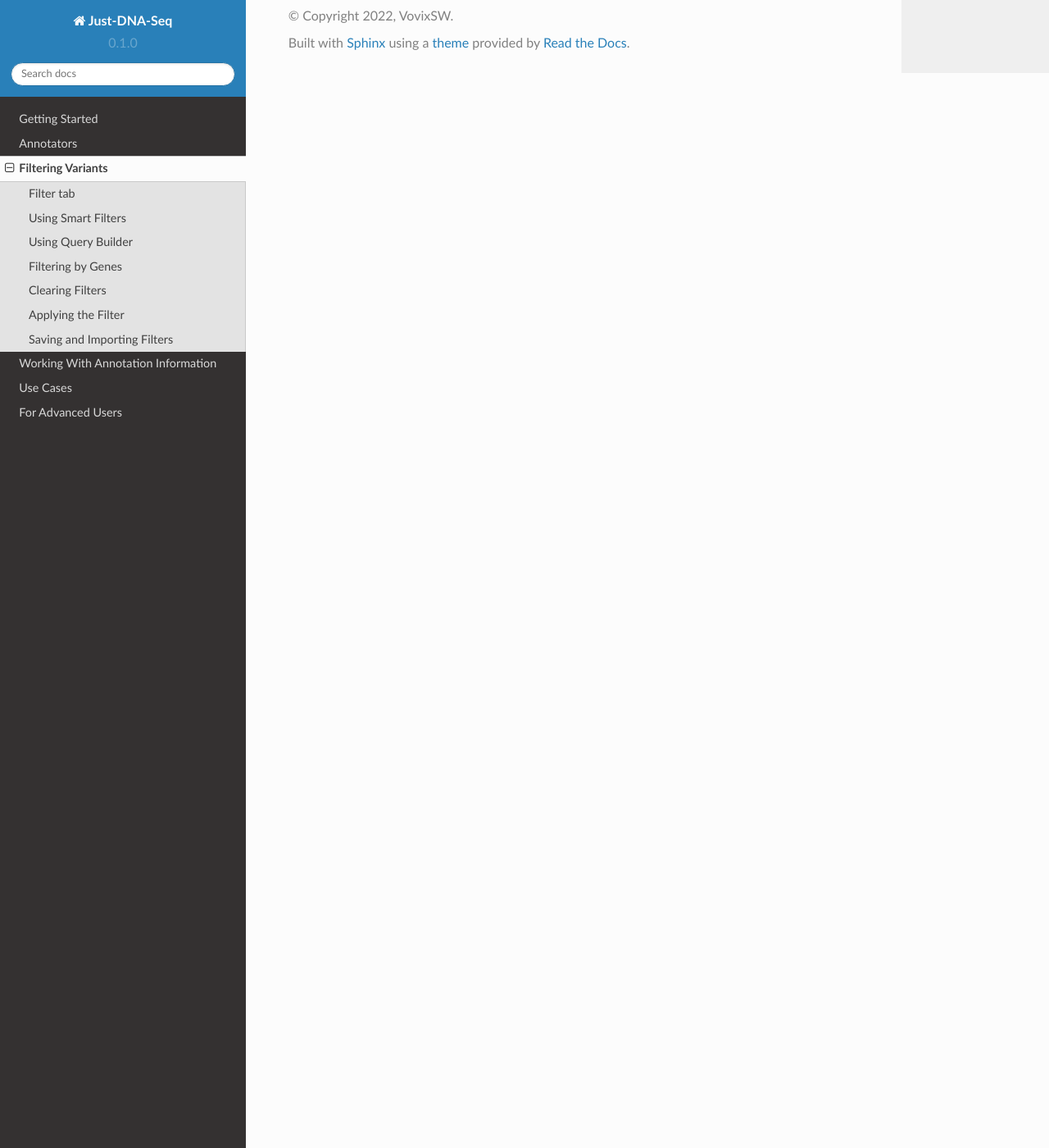
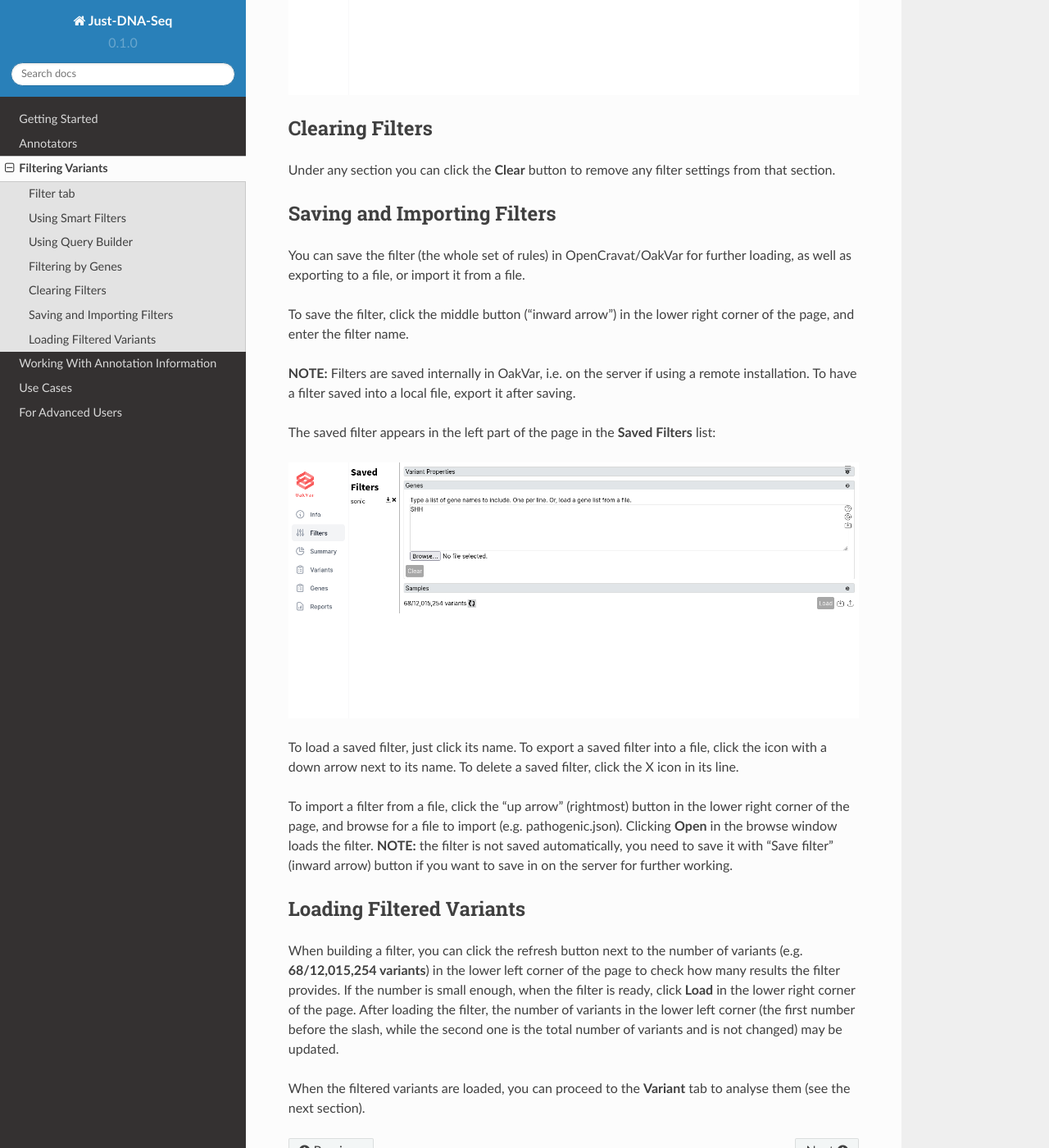
Before and after one commit to dna-seq/just-dna-seq, a Sphinx documentation site: the page built from docs/source/filters.rst, in a window 1280 px wide and 1400 px high, scrolled down 3124 px. Shown: the whole window at 82% size. Built offline with Sphinx 7.4.7 and the Read the Docs theme 2.0.0, drawn with Linux system fonts in a browser that asks for light colours; some of the changed text lies outside the part shown.

Commit message:
Update filters.rst

```diff
--- a/docs/source/filters.rst
+++ b/docs/source/filters.rst
@@ -6,13 +6,16 @@
 Filter tab
 ----------
 
-Select the **Filter** tab in the Result Viewer. There are sections where you can filter the variants:
+Select the **Filter** page in the Result Viewer. There are sections where you can filter the variants:
 
 • *Variant Properties*, with **Smart Filters** and **Query Builder** tabs
 
 • *Genes*, where you can type in any particular gene names
 
 • *Samples*, which is used mainly for oncological purposes and is not used in Just-DNA-Seq.
+
+.. image:: filters.png
+  :alt: Filter page
 
 Using Smart Filters
 -------------------
@@ -46,6 +49,9 @@
 
 Click **+** to add a rule. A line of boxes will appear:
 
+.. image:: query-builder-add.png
+  :alt: Adding a rule in Query Builder
+
 The first drop-down box is the source to which the rule will apply. For example: Variant Annotation, ClinVar, PharmGKB etc.
 The second drop-down box allow to select an item in the source to apply the rule. E.g. UID, Chrom, Position, Gene etc.
 The following switch "not", greyed out (inactive) by default, allows to select if the following condition should apply or should not apply. For the latter, click the word "not", and it will become black (active). To remove "not" from the condition, just click it again, and it will be greyed out.
@@ -75,28 +81,37 @@
 
 Switch to **Genes** section and enter any particular gene names, one per line. Also you can load them from a file by clicking **Browse...**
 
+.. image:: filter-genes.png
+  :alt: Filtering by genes
+
 Clearing Filters
 ----------------
 
 Under any section you can click the **Clear** button to remove any filter settings from that section.
-
-Applying the Filter
--------------------
-
-When you finish building the filter, click **Apply Filter** in the lower right corner of the page. The number of variants in the lower left corner (the first number before the slash, while the second one is the total number of variants and is not changed) should now become smaller. These numbers also appear in the **FILTER** tab header, making it e.g. **FILTER 22/4,727,413**. If the number is small enough, you can switch to the **VARIANT** tab, or make the filter more strict to reduce the number.
 
 Saving and Importing Filters
 ----------------------------
 
 You can save the filter (the whole set of rules) in OpenCravat/OakVar for further loading, as well as exporting to a file, or import it from a file.
 
-To save the filter, click the floppy disk icon in the lower right corner of the page, and enter the name.
+To save the filter, click the middle button ("inward arrow") in the lower right corner of the page, and enter the filter name.
 
-**NOTE:** Filters are saved internally in OpenCravat/OakVar, i.e. on the server if using a remote installation. To have a filter saved into a local file, export it after saving.
+**NOTE:** Filters are saved internally in OakVar, i.e. on the server if using a remote installation. To have a filter saved into a local file, export it after saving.
 
-The saved filter appears in the left part of the page in the **Saved Filters** list.
+The saved filter appears in the left part of the page in the **Saved Filters** list:
+
+.. image:: filter-saved.png
+  :alt: Saved filters
+
 To load a saved filter, just click its name.
 To export a saved filter into a file, click the icon with a down arrow next to its name.
 To delete a saved filter, click the X icon in its line.
 
-To import a filter from a file, click the "up error" (rightmost) button in the lower right corner of the page, and browse for a file to import (e.g. pathogenic.json). Clicking **Open** in the browse window loads the filter. **NOTE:** the filter is not saved automatically, you need to save it with "Save filter" (floppy) icon if you want to save in on the server for further working.
+To import a filter from a file, click the "up arrow" (rightmost) button in the lower right corner of the page, and browse for a file to import (e.g. pathogenic.json). Clicking **Open** in the browse window loads the filter. **NOTE:** the filter is not saved automatically, you need to save it with "Save filter" (inward arrow) button if you want to save in on the server for further working.
+
+Loading Filtered Variants
+-------------------------
+
+When building a filter, you can click the refresh button next to the number of variants (e.g. **68/12,015,254 variants**) in the lower left corner of the page to check how many results the filter provides. If the number is small enough, when the filter is ready, click **Load** in the lower right corner of the page. After loading the filter, the number of variants in the lower left corner (the first number before the slash, while the second one is the total number of variants and is not changed) may be updated.
+
+When the filtered variants are loaded, you can proceed to the **Variant** tab to analyse them (see the next section).
```
